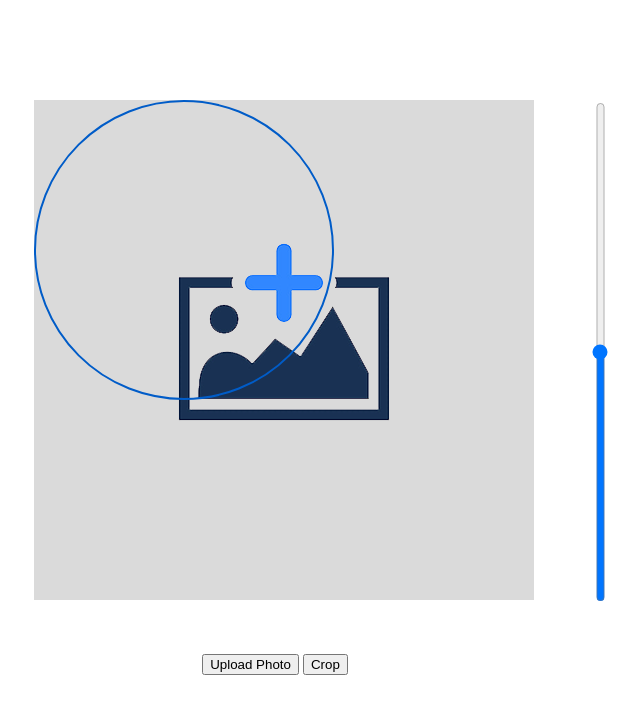
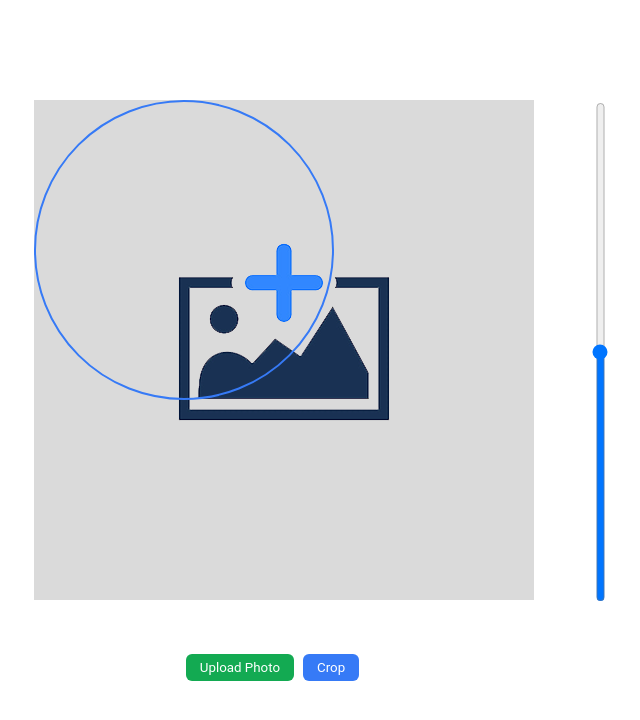
Before and after one commit to satanasova/photo-cutter, a website: page index.html in a window 1280 px wide. Shown: the whole page, without its empty margins (290-930 px from the left). Drawn offline with Linux system fonts and the light colour scheme.

Commit message:
changed btns style

```diff
--- a/style.scss
+++ b/style.scss
@@ -11,13 +11,9 @@ canvas {
   justify-content: center;
   margin-top: 100px;
   width: 100%;
-  // visibility: hidden;
 
   .photo-container {
-    // border: 1px solid #005CC8;
-    // min-width: 100px;
     max-width: 500px;
-    // min-height: 500px;
     position: relative;
     user-select: none;
 
@@ -34,9 +30,8 @@ canvas {
       display: block;
       width: 275px;
       height: 275px;
-      border: 2px solid #005CC8;
+      border: 2px solid #367AF6;
       border-radius: 50%;
-      // overflow: hidden;
       cursor: move;
     }
   }
@@ -59,9 +54,34 @@ canvas {
     display: none;
   }
 
-  .upload-btn,
+  .upload-btn {
+    cursor: pointer;
+    margin-right: 5px;
+    white-space: nowrap;
+    text-decoration: none;
+    border: none;
+    padding: 6px 14px;
+    font-family: 'Roboto', sans-serif;
+    border-radius: 6px;
+    color: #fff;
+    background-color:  #13AA52;
+    touch-action: manipulation;
+    outline: 0;
+  }
+
   .crop-btn {
     cursor: pointer;
+    margin-right: 5px;
+    white-space: nowrap;
+    text-decoration: none;
+    border: none;
+    padding: 6px 14px;
+    font-family: 'Roboto', sans-serif;
+    border-radius: 6px;
+    color: #fff;
+    background-color:  #367AF6;
+    touch-action: manipulation;
+    outline: 0;
   }
 
   .cropped-photo-container {
```
Also changed, not shown: style.css.
